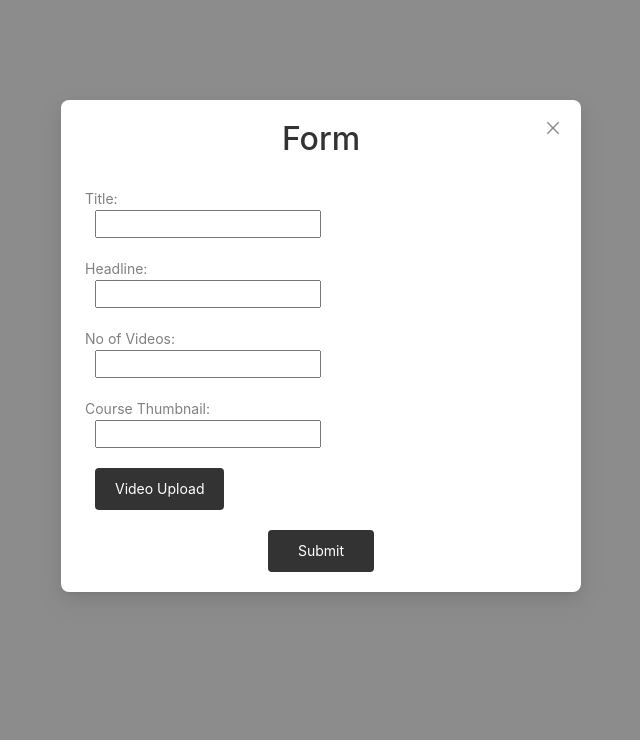
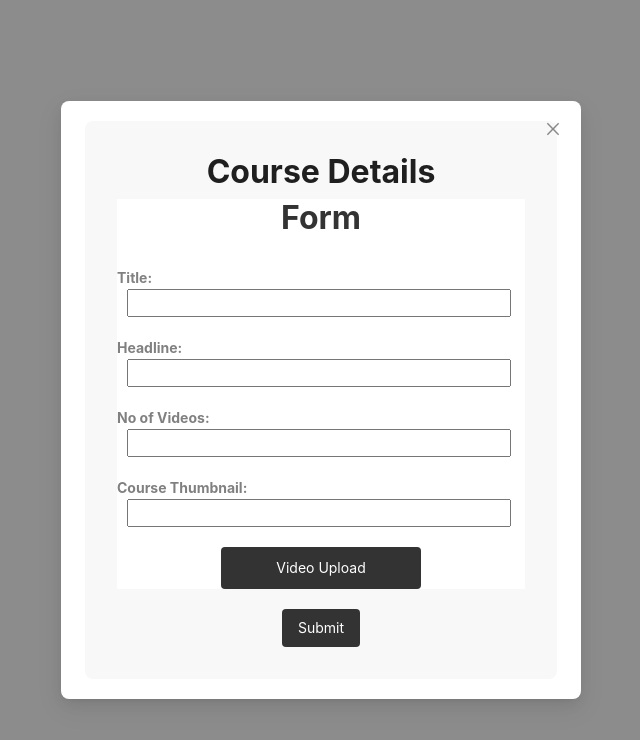
Before and after one commit to VishnuBathla/Case_Study_IBM_FSD, a React (Create React App) app in the folder client/: page /next in a window 1280 px wide. Shown: the top 740 px of the page, without its empty margins (319-959 px from the left). Built offline with nearby package versions, Linux system fonts and the light colour scheme.

Commit message:
added css -manan

```diff
--- a/client/src/components/course_1.js
+++ b/client/src/components/course_1.js
@@ -1,53 +1,76 @@
-import { Modal } from "antd"
-import { useState } from "react"
-import VideoElement from "./video_element"
+import { Modal } from "antd";
+import { useState } from "react";
+import VideoElement from "./video_element";
 
-const First=()=>{
-    const [load,loader]=useState(false)
+const First = () => {
+  const [load, loader] = useState(false);
+
   return (
     <div
       style={{
         maxWidth: '500px',
         backgroundColor: '#fff',
+        margin: '0 auto', // Center the container horizontally
       }}
     >
-        <h2 style={{ textAlign: 'center', marginBottom: '30px', color: '#333' }}>Form</h2>
+      <h2 style={{ textAlign: 'center', marginBottom: '30px', color: '#333', fontWeight: 'bold' }}>Form</h2>
       <div style={{ marginBottom: '20px' }}>
-          <label htmlFor="title" style={{ color: 'grey', display: 'block' }}>
+        <label htmlFor="title" style={{ color: 'grey', display: 'block', fontWeight: 'bold' }}>
           Title:
         </label>
-          <input type="text" id="title" style={{ marginLeft: '10px' }} />
+        <input type="text" id="title" style={{ marginLeft: '10px', width: '94%' }} />
       </div>
       <div style={{ marginBottom: '20px' }}>
-          <label htmlFor="headline" style={{ color: 'grey', display: 'block' }}>
+        <label htmlFor="headline" style={{ color: 'grey', display: 'block', fontWeight: 'bold' }}>
           Headline:
         </label>
-          <input type="text" id="headline" style={{ marginLeft: '10px' }} />
+        <input type="text" id="headline" style={{ marginLeft: '10px', width: '94%' }} />
       </div>
       <div style={{ marginBottom: '20px' }}>
-          <label htmlFor="VideoCount" style={{ color: 'grey', display: 'block' }}>
+        <label htmlFor="VideoCount" style={{ color: 'grey', display: 'block', fontWeight: 'bold' }}>
           No of Videos:
         </label>
-          <input type="number" id="VideoCount" min={0} style={{ marginLeft: '10px' }} />
+        <input type="number" id="VideoCount" min={0} style={{ marginLeft: '10px', width: '94%' }} />
       </div>
       <div style={{ marginBottom: '20px' }}>
-          <label htmlFor="headline" style={{ color: 'grey', display: 'block' }}>
+        <label htmlFor="headline" style={{ color: 'grey', display: 'block', fontWeight: 'bold' }}>
           Course Thumbnail:
         </label>
-          <input type="text" id="course_thumbnail" style={{ marginLeft: '10px' }} />
+        <input type="text" id="course_thumbnail" style={{ marginLeft: '10px', width: '94%' }} />
       </div>
-        <div style={{ display: 'flex', justifyContent: 'space-between' }}>
-            <button style={{ padding: '10px 20px', borderRadius: '4px', background: '#333', color: '#fff', border: 'none', cursor: 'pointer', marginLeft: '10px' }} onClick={()=>{loader(true)}}>
+      <div style={{ display: 'flex', justifyContent: 'center' }}>
+        <button
+          style={{
+            padding: '10px 20px',
+            borderRadius: '4px',
+            background: '#333',
+            color: '#fff',
+            border: 'none',
+            cursor: 'pointer',
+            width: '100%',
+            maxWidth: '200px',
+          }}
+          onClick={() => { loader(true) }}
+        >
           Video Upload
         </button>
-        <Modal open={load}
-        footer={null}>
-            <VideoElement cur_video={{
-                Title:"",Description:"",Thumbnail:""
-            }} number={0} navigate={()=>{}} isLast={false} changeData={()=>{}} finish={()=>{}}/>
+      </div>
+      <Modal open={load} footer={null} centered>
+        <VideoElement
+          cur_video={{
+            Title: "",
+            Description: "",
+            Thumbnail: ""
+          }}
+          number={0}
+          navigate={() => { }}
+          isLast={false}
+          changeData={() => { }}
+          finish={() => { }}
+        />
       </Modal>
     </div>
-        </div>
-    )
-}
-export default First
+  );
+};
+
+export default First;
--- a/client/src/components/edit_profile.js
+++ b/client/src/components/edit_profile.js
@@ -2,7 +2,7 @@ import { Modal } from 'antd';
 import TextArea from 'antd/es/input/TextArea';
 import React, { useState } from 'react';
 
-function Edit_Profile({ modal, setModal,setCurrent,current }) {
+function Edit_Profile({ modal, setModal, setCurrent, current }) {
   const [name, setName] = useState(current.name);
   const [expertise, setExpertise] = useState(current.expertise);
   const [phone, setPhone] = useState(current.phone);
@@ -65,13 +65,13 @@ function Edit_Profile({ modal, setModal,setCurrent,current }) {
     const isValid = validateForm();
     if (isValid) {
       setCurrent({
-        "name":name,
-        "expertise":expertise,
-        "phone":phone,
-        "email":email,
-        "description": bio,
-        "imgUrl":imageUrl
-      })
+        name: name,
+        expertise: expertise,
+        phone: phone,
+        email: email,
+        description: bio,
+        imgUrl: imageUrl
+      });
       setName('');
       setExpertise('');
       setPhone('');
@@ -98,39 +98,41 @@ function Edit_Profile({ modal, setModal,setCurrent,current }) {
     <div>
       <div>
         {modal && (
-          <Modal open footer={null} onCancel={handleModalClose}>
-            <span>Name</span>
-            <input type="text" id="Name" value={name} onChange={handleInputChange} />
-            {errors.name && <span>{errors.name}</span>}
-            <br />
-            <br />
-            <span>Expertise</span>
-            <input type="text" id="Designation" value={expertise} onChange={handleInputChange} />
-            {errors.expertise && <span>{errors.expertise}</span>}
-            <br />
-            <br />
-            <span>Phone no.</span>
-            <input type="text" id="Phone no." value={phone} onChange={handleInputChange} />
-            {errors.phone && <span>{errors.phone}</span>}
-            <br />
-            <br />
-            <span>Email</span>
-            <input type="text" id="Email" value={email} onChange={handleInputChange} />
-            {errors.email && <span>{errors.email}</span>}
-            <br />
-            <br />
-            <span>Bio</span>
-            <TextArea id="Bio" value={bio} onChange={handleInputChange} />
-            {errors.bio && <span>{errors.bio}</span>}
-            <br />
-            <br />
-            <span>Image Url</span>
-            <input type="text" id="Image Url" value={imageUrl} onChange={handleInputChange} />
-            {errors.imageUrl && <span>{errors.imageUrl}</span>}
-            <br />
-            <br />
-            <div>
-              <button onClick={handleSubmit}>Submit</button>
+          <Modal visible={modal} footer={null} onCancel={handleModalClose} centered>
+            <div style={{ backgroundColor: '#f8f8f8', padding: '2rem', borderRadius: '8px' }}>
+              <div style={{ marginBottom: '1rem' }}>
+                <span style={{ fontWeight: 'bold', marginRight: '0.5rem' }}>Name:</span>
+                <input type="text" id="Name" value={name} onChange={handleInputChange} style={{ padding: '0.5rem', borderRadius: '4px', border: '1px solid #ccc', width: '100%' }} />
+                {errors.name && <span style={{ color: 'red' }}>{errors.name}</span>}
+              </div>
+              <div style={{ marginBottom: '1rem' }}>
+                <span style={{ fontWeight: 'bold', marginRight: '0.5rem' }}>Expertise:</span>
+                <input type="text" id="Designation" value={expertise} onChange={handleInputChange} style={{ padding: '0.5rem', borderRadius: '4px', border: '1px solid #ccc', width: '100%' }} />
+                {errors.expertise && <span style={{ color: 'red' }}>{errors.expertise}</span>}
+              </div>
+              <div style={{ marginBottom: '1rem' }}>
+                <span style={{ fontWeight: 'bold', marginRight: '0.5rem' }}>Phone no.:</span>
+                <input type="text" id="Phone no." value={phone} onChange={handleInputChange} style={{ padding: '0.5rem', borderRadius: '4px', border: '1px solid #ccc', width: '100%' }} />
+                {errors.phone && <span style={{ color: 'red' }}>{errors.phone}</span>}
+              </div>
+              <div style={{ marginBottom: '1rem' }}>
+                <span style={{ fontWeight: 'bold', marginRight: '0.5rem' }}>Email:</span>
+                <input type="text" id="Email" value={email} onChange={handleInputChange} style={{ padding: '0.5rem', borderRadius: '4px', border: '1px solid #ccc', width: '100%' }} />
+                {errors.email && <span style={{ color: 'red' }}>{errors.email}</span>}
+              </div>
+              <div style={{ marginBottom: '1rem' }}>
+                <span style={{ fontWeight: 'bold', marginRight: '0.5rem' }}>Bio:</span>
+                <TextArea id="Bio" value={bio} onChange={handleInputChange} style={{ padding: '0.5rem', borderRadius: '4px', border: '1px solid #ccc', width: '100%' }} />
+                {errors.bio && <span style={{ color: 'red' }}>{errors.bio}</span>}
+              </div>
+              <div style={{ marginBottom: '1rem' }}>
+                <span style={{ fontWeight: 'bold', marginRight: '0.5rem' }}>Image Url:</span>
+                <input type="text" id="Image Url" value={imageUrl} onChange={handleInputChange} style={{ padding: '0.5rem', borderRadius: '4px', border: '1px solid #ccc', width: '100%' }} />
+                {errors.imageUrl && <span style={{ color: 'red' }}>{errors.imageUrl}</span>}
+              </div>
+              <div style={{ display: 'flex', justifyContent: 'center' }}>
+                <button onClick={handleSubmit} style={{ padding: '0.5rem 1rem', borderRadius: '4px', border: 'none', backgroundColor: '#333', color: '#fff', cursor: 'pointer' }}>Submit</button>
+              </div>
             </div>
           </Modal>
         )}
--- a/client/src/components/next.js
+++ b/client/src/components/next.js
@@ -1,16 +1,17 @@
 import React, { useState } from 'react';
 import { Modal } from 'antd';
-import First from './course_1'
-function Next({setModalOpen}) {
-  const [course_data,setCourse]=useState({
-    "title":"",
-    "headline":"",
-    no_of_videos:0,
-    uploaded_on:new Date(),
-    thumbnail:"",
-    videos:[
-    ]
-  })
+import First from './course_1';
+
+function Next({ setModalOpen }) {
+  const [course_data, setCourse] = useState({
+    title: '',
+    headline: '',
+    no_of_videos: 0,
+    uploaded_on: new Date(),
+    thumbnail: '',
+    videos: []
+  });
+
   const closeModal = () => {
     setModalOpen(false);
   };
@@ -24,13 +25,25 @@ function Next({setModalOpen}) {
         backgroundColor: '#f9f9f9',
       }}
     >
-      <Modal open
-      footer={null}>
-      <First setter={setCourse}/>
-        <div style={{ textAlign: 'center', marginTop: '20px' }}>
-          <button onClick={closeModal} style={{ padding: '10px 30px', borderRadius: '4px', background: '#333', color: '#fff', border: 'none', cursor: 'pointer' }}>
-            Submit
-          </button>
+      <Modal visible={true} footer={null} centered>
+        <div style={{ backgroundColor: '#f8f8f8', padding: '2rem', borderRadius: '8px' }}>
+          <h2 style={{ textAlign: 'center', fontWeight: 'bold' }}>Course Details</h2>
+          <First setter={setCourse} />
+          <div style={{ display: 'flex', justifyContent: 'center', marginTop: '20px' }}>
+            <button
+              onClick={closeModal}
+              style={{
+                padding: '0.5rem 1rem',
+                borderRadius: '4px',
+                background: '#333',
+                color: '#fff',
+                border: 'none',
+                cursor: 'pointer',
+              }}
+            >
+              Submit
+            </button>
+          </div>
         </div>
       </Modal>
     </div>
```
Also changed, not shown: client/src/components/industrial.js (+56 -11 lines). Lines whose indentation alone changed are shown as unchanged.
